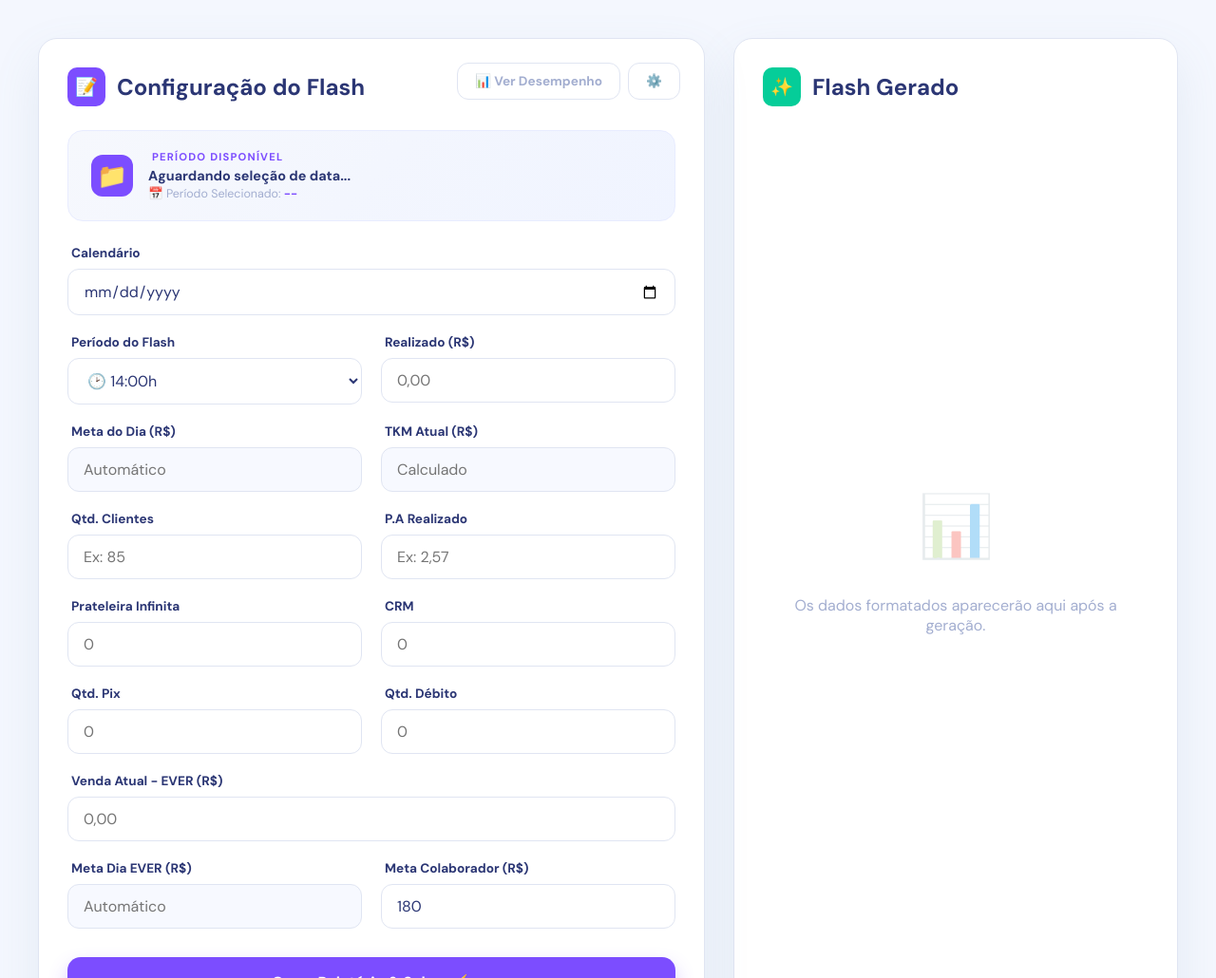
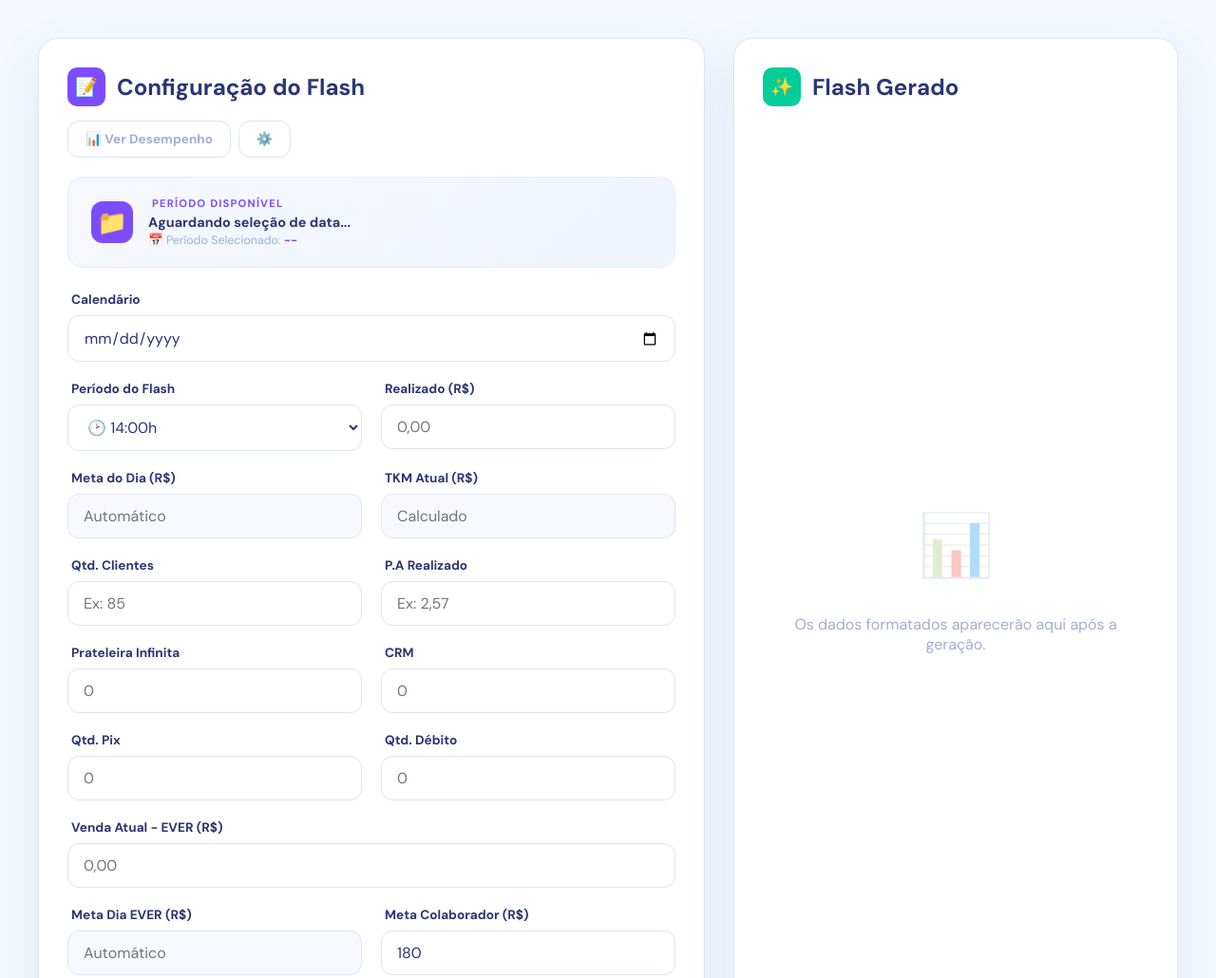
Before and after one commit to cotaile/app-sistemaflash, a plain HTML site: page index.html in a window 1280 px wide. Shown: the top 1030 px of the page at 95% size. Drawn offline with nearby package versions, Linux system fonts and the light colour scheme; no server answers.

```diff
--- a/index.html
+++ b/index.html
@@ -63,7 +63,7 @@
         transition: transform 0.3s ease;
       }
       h2 {
-        margin: 0 0 25px 0;
+        margin: 0 0 15px 0;
         color: var(--text-main);
         font-size: 1.5rem;
         font-weight: 700;
@@ -77,6 +77,13 @@
         text-transform: uppercase;
         margin-bottom: 15px;
         margin-top: 0;
+      }
+
+      .header-actions {
+        display: flex;
+        gap: 8px;
+        margin-bottom: 20px;
+        flex-wrap: wrap;
       }
 
       .status-card {
@@ -252,9 +259,6 @@
         background: var(--bg);
         color: var(--primary);
         border-color: var(--primary);
-      }
-      .panel-header {
-        position: relative;
       }
 
       #resultado-content {
@@ -1317,28 +1321,7 @@
   </head>
   <body>
     <div class="main-wrapper">
-      <div class="panel panel-header">
-        <div
-          style="
-            position: absolute;
-            top: 25px;
-            right: 25px;
-            display: flex;
-            gap: 8px;
-            z-index: 5;
-          "
-        >
-          <button class="btn-dash-topo" onclick="abrirDashboard()">
-            📊 Ver Desempenho
-          </button>
-          <button
-            class="btn-dash-topo"
-            onclick="abrirModalLogin()"
-            title="Configurações"
-          >
-            ⚙️
-          </button>
-        </div>
+      <div class="panel">
         <h2>
           <span
             style="
@@ -1352,6 +1335,18 @@
           >
           Configuração do Flash
         </h2>
+        <div class="header-actions">
+          <button class="btn-dash-topo" onclick="abrirDashboard()">
+            📊 Ver Desempenho
+          </button>
+          <button
+            class="btn-dash-topo"
+            onclick="abrirModalLogin()"
+            title="Configurações"
+          >
+            ⚙️
+          </button>
+        </div>
         <div class="status-card">
           <div class="status-icon">📁</div>
           <div class="status-info">
@@ -2184,7 +2179,6 @@
         const inp = document.getElementById("tkmAtualInput");
         if (r > 0 && q > 0) {
           const tkmCalculado = r / q;
-          // Arredondar para CIMA com 2 casas decimais
           const tkmArredondado = Math.ceil(tkmCalculado * 100) / 100;
           inp.value = tkmArredondado.toLocaleString("pt-BR", {
             minimumFractionDigits: 2,
```
